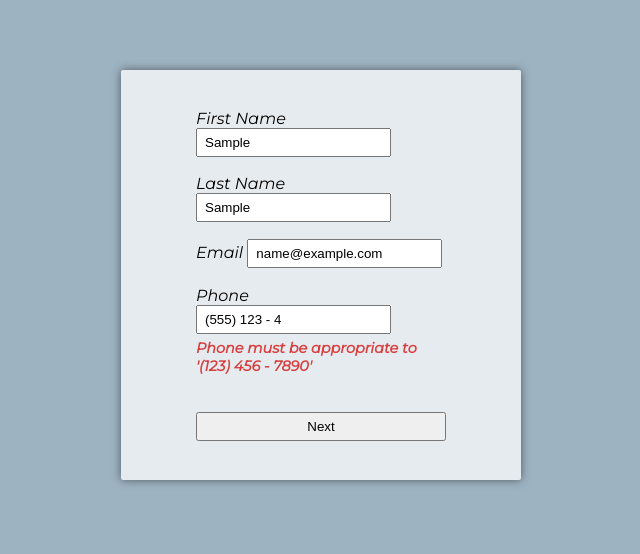
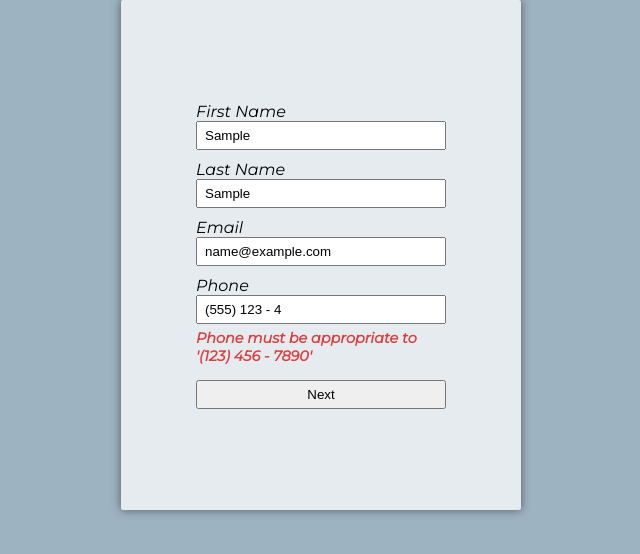
Before and after one commit to Austral1a/forms, a website built with webpack: page dist/index.html in a window 1280 px wide. Both pictures are taken after typing "Sample", "Sample", "name@example.com", "5551234" into the empty fields and a click on the input "Next". Shown: the whole page, without its empty margins (319-959 px from the left). Built offline with nearby package versions, Linux system fonts and the light colour scheme.

Commit message:
updated grid at form

```diff
--- a/src/css/index.scss
+++ b/src/css/index.scss
@@ -1,7 +1,7 @@
 @import url('https://fonts.googleapis.com/css2?family=Montserrat:ital@1&display=swap');
 $body-back-color: #9EB3C2;
 $form-back-color: #E6EBEF;
-$input-error-color: #D84040;
+$input-error-color: #d84040;
 
 @mixin form-element-padding {
     padding: 5px 7px;
@@ -35,12 +35,15 @@ form {
     margin: 0 auto;
     padding: 30px 0;
     justify-content: center;
-    min-height: 350px;
+    min-height: 450px;
+    max-height: 450px;
     width: 400px;
     background-color: $form-back-color;
     box-shadow: 0 0 10px rgba(0,0,0,0.5);
     border-radius: 2px;
     align-items: center;
+    align-content: center;
+    grid-gap: 10px;
 
     input {
         @include form-element-padding;
@@ -58,6 +61,10 @@ form {
         font-size: 0.9em;
         font-weight: bolder;
     }
+
+    .form__element-wrapper {
+       display: grid;
+    }
 }
 
 #second-form {
--- a/src/js/firstForm/inputValidator.js
+++ b/src/js/firstForm/inputValidator.js
@@ -10,7 +10,7 @@ export const saveErrorInStorage = (validator, inputText, inputName, errorText) =
         input.style.marginBottom = '5px'
         // if input is not valid, render an error
         inputError.innerText = errorText
-        inputError.style.marginBottom = '20px'
+        inputError.style.marginBottom = '5px'
     } else {
         //if input is valid, remove error
         inputError.innerText = ''
```
